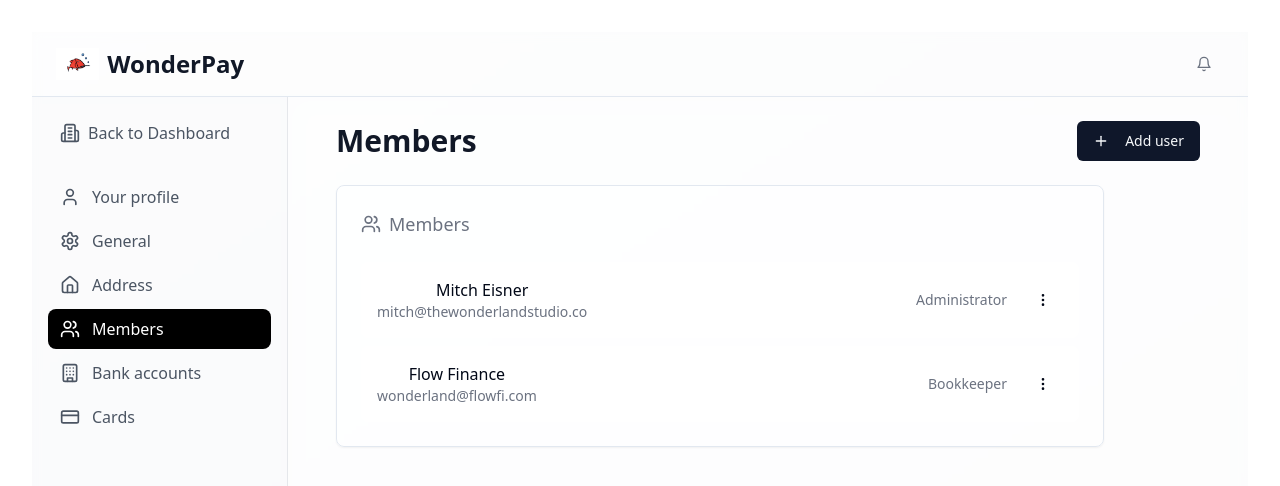
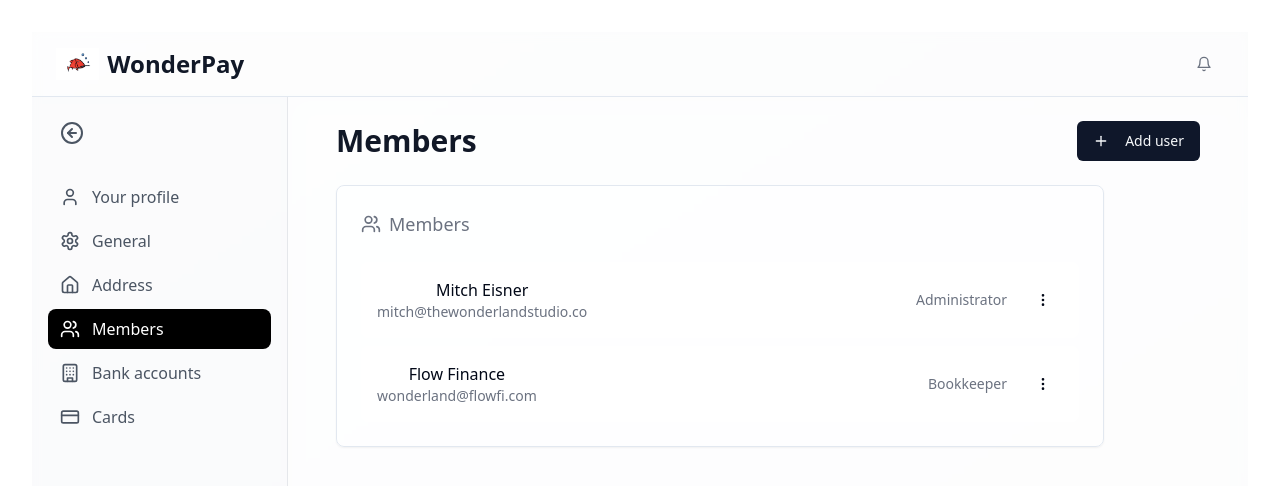
Before and after one commit to wonderlandstudio/wonderpay-front-end, a React (Vite) app: page /dashboard/settings/members in a window 1280 px wide. Shown: the top 486 px of the page. Built offline with nearby package versions, Linux system fonts and the light colour scheme.

Commit message:
Replace Back to Dashboard Icon
Updated the SettingsSidebar component to replace the "Back to Dashboard" button text with a rounded or reverse type arrow icon. The button now functions as a return to the dashboard without the accompanying text, making the icon self-explanatory.
[skip gpt_engineer]

```diff
--- a/src/components/layout/SettingsSidebar.tsx
+++ b/src/components/layout/SettingsSidebar.tsx
@@ -5,7 +5,7 @@ import {
   Settings,
   User,
   Home,
-  Building2,
+  ArrowLeftCircle,
   Users,
   Building,
   CreditCard,
@@ -35,8 +35,7 @@ const SettingsSidebar = () => {
           onClick={handleBackToDashboard}
           className="flex items-center gap-2 px-3 py-2 text-gray-600 hover:text-gray-900 hover:bg-gray-100 rounded-lg transition-colors mb-6"
         >
-          <Building2 className="h-5 w-5" />
-          <span className="font-medium">Back to Dashboard</span>
+          <ArrowLeftCircle className="h-6 w-6" />
         </button>
 
         <nav className="space-y-1">
```
